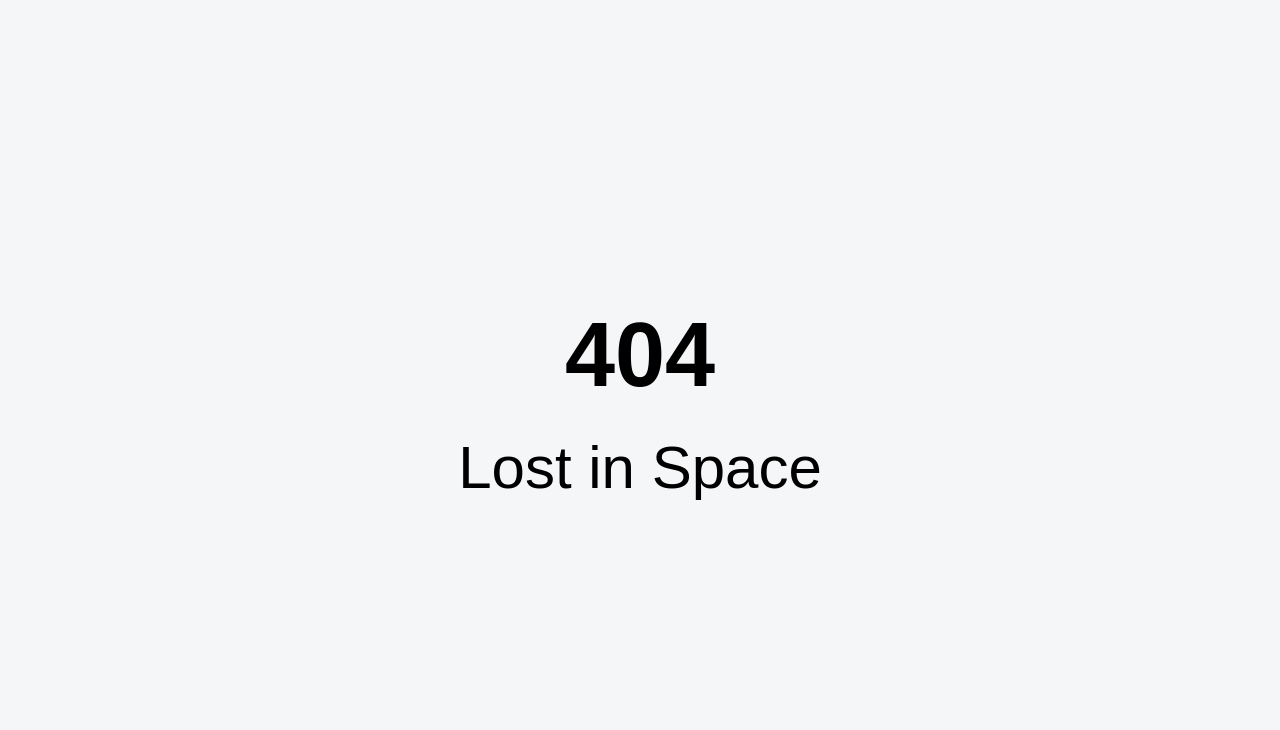
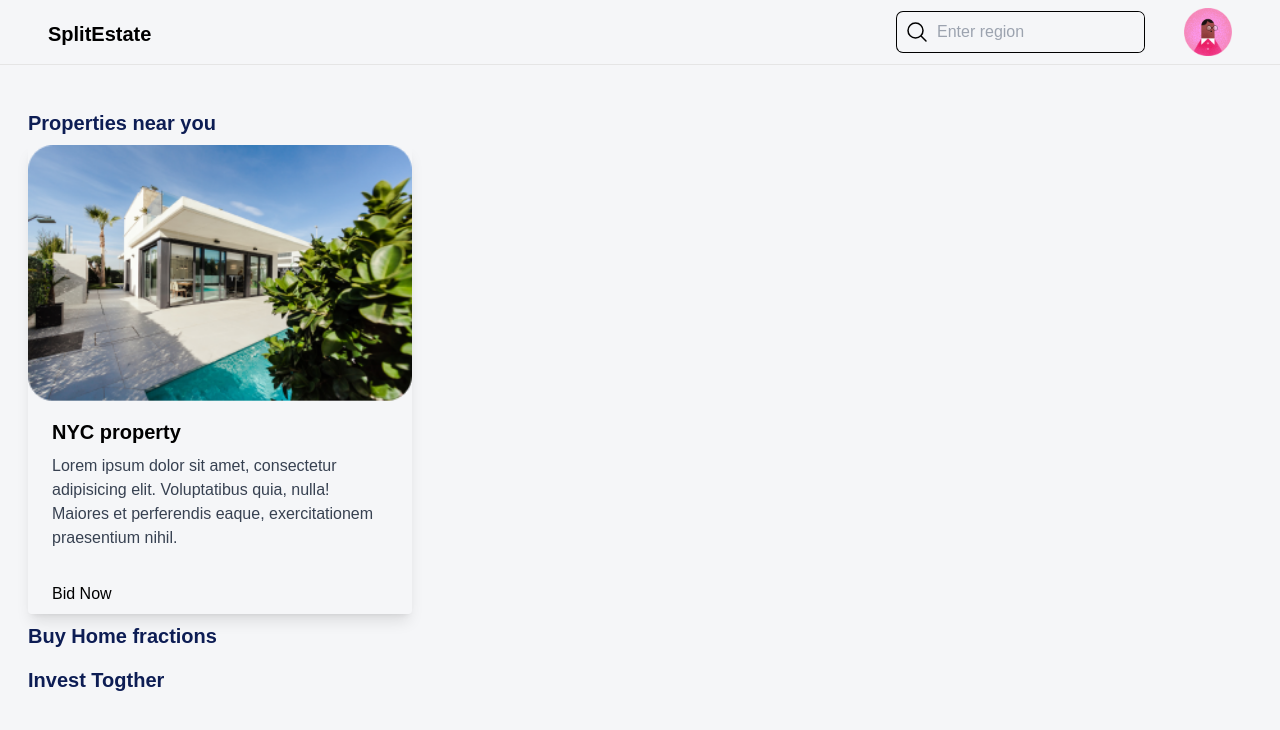
Before and after one commit to PropertyList/frontend, a React (Create React App) app: page /properties in a window 1280 px wide. Before the commit this address had no page. Shown: the top 730 px of the page. Built offline with nearby package versions, Linux system fonts and the light colour scheme.

Commit message:
:rocket: Added all properties page

```diff
--- a/public/index.html
+++ b/public/index.html
@@ -10,34 +10,11 @@
       content="Web site created using create-react-app"
     />
     <link rel="apple-touch-icon" href="%PUBLIC_URL%/logo192.png" />
-    <!--
-      manifest.json provides metadata used when your web app is installed on a
-      user's mobile device or desktop. See https://developers.google.com/web/fundamentals/web-app-manifest/
-    -->
     <link rel="manifest" href="%PUBLIC_URL%/manifest.json" />
-    <!--
-      Notice the use of %PUBLIC_URL% in the tags above.
-      It will be replaced with the URL of the `public` folder during the build.
-      Only files inside the `public` folder can be referenced from the HTML.
-
-      Unlike "/favicon.ico" or "favicon.ico", "%PUBLIC_URL%/favicon.ico" will
-      work correctly both with client-side routing and a non-root public URL.
-      Learn how to configure a non-root public URL by running `npm run build`.
-    -->
-    <title>React App</title>
+    <title>Splitestate</title>
   </head>
   <body>
     <noscript>You need to enable JavaScript to run this app.</noscript>
     <div id="root"></div>
-    <!--
-      This HTML file is a template.
-      If you open it directly in the browser, you will see an empty page.
-
-      You can add webfonts, meta tags, or analytics to this file.
-      The build step will place the bundled scripts into the <body> tag.
-
-      To begin the development, run `npm start` or `yarn start`.
-      To create a production bundle, use `npm run build` or `yarn build`.
-    -->
   </body>
 </html>
--- /dev/null
+++ b/src/components/PropertyCard.jsx
@@ -0,0 +1,24 @@
+import React from "react";
+
+const PropertyCard = (props) => {
+  return (
+    <div>
+      <div className="max-w-sm rounded overflow-hidden shadow-lg">
+        <img className="w-full" src={props.img} alt="card-img" />
+        <div className="px-6 py-4">
+          <div className="font-bold text-xl mb-2">{props.name}</div>
+          <p className="text-gray-700 text-base">
+            Lorem ipsum dolor sit amet, consectetur adipisicing elit.
+            Voluptatibus quia, nulla! Maiores et perferendis eaque,
+            exercitationem praesentium nihil.
+          </p>
+        </div>
+        <div className="px-6 pt-4 pb-2">
+          <button>Bid Now</button>
+        </div>
+      </div>
+    </div>
+  );
+};
+
+export default PropertyCard;
--- /dev/null
+++ b/src/components/PropertyHeader.jsx
@@ -0,0 +1,48 @@
+import React from "react";
+const PropertyHeader = (props) => {
+  return (
+    <nav
+      className="
+    w-[100vw] flex flex-row justify-between border-b-[1px] border-[#E5E5E5] p-2"
+    >
+      <div>
+        <h2 className="text-xl font-semibold mx-10 my-auto mt-3">
+          SplitEstate
+        </h2>
+      </div>
+      <div>
+        <div className="flex flex-row">
+          <div className="flex flex-row justify-start bg-[#f5f6f8] ring-1 ring-black rounded-md my-1">
+            <svg
+              xmlns="http://www.w3.org/2000/svg"
+              fill="none"
+              viewBox="0 0 24 24"
+              strokeWidth={1.5}
+              stroke="currentColor"
+              className="w-6 h-6 my-auto mx-2 "
+            >
+              <path
+                strokeLinecap="round"
+                strokeLinejoin="round"
+                d="M21 21l-5.197-5.197m0 0A7.5 7.5 0 105.196 5.196a7.5 7.5 0 0010.607 10.607z"
+              />
+            </svg>
+
+            <input
+              type="text"
+              placeholder="Enter region"
+              className="bg-[#f5f6f8] rounded-md outline-none"
+            />
+          </div>
+          <img
+            src={props.img}
+            alt="profile-pic"
+            className="w-12 h-12 cursor-pointer mx-10"
+          />
+        </div>
+      </div>
+    </nav>
+  );
+};
+
+export default PropertyHeader;
--- a/src/components/SellerHeader.jsx
+++ b/src/components/SellerHeader.jsx
@@ -7,7 +7,7 @@ const SellerHeader = (props) => {
     >
       <div>
         <h2 className="text-xl font-semibold mx-10 my-auto mt-3">
-          BuyFraction
+          SplitEstate
         </h2>
       </div>
       <div>
--- /dev/null
+++ b/src/pages/AllProperties.jsx
@@ -0,0 +1,26 @@
+import React from "react";
+import Header from "../components/PropertyHeader";
+import User from "../assets/user2.png";
+import Cards from "../components/PropertyCard";
+import H1 from "../assets/house/1.png";
+const AllProperties = () => {
+  return (
+    <div>
+      <Header img={User} />
+      <div className="flex flex-col p-7">
+        <h2 className="text-xl font-semibold text-[#0D1D54] mt-4 mb-2 ">
+          Properties near you
+        </h2>
+        <Cards img={H1} name="NYC property" />
+        <h2 className="text-xl font-semibold text-[#0D1D54] my-2">
+          Buy Home fractions
+        </h2>
+        <h2 className="text-xl font-semibold text-[#0D1D54] my-2">
+          Invest Togther
+        </h2>
+      </div>
+    </div>
+  );
+};
+
+export default AllProperties;
--- a/src/pages/Index.jsx
+++ b/src/pages/Index.jsx
@@ -8,6 +8,7 @@ import NotFound from "./404";
 import BuyOptions from "./BuyOptions";
 import Seller from "./Seller";
 import ListProperty from "./ListProperty";
+import AllProperties from "./AllProperties";
 const Index = () => {
   return (
     <BrowserRouter>
@@ -21,6 +22,7 @@ const Index = () => {
         <Route path="/seller" element={<Seller />} />
         <Route path="/list" element={<ListProperty />} />
         <Route path="/buyoptions" element={<BuyOptions />} />
+        <Route path="/properties" element={<AllProperties />} />
       </Routes>
     </BrowserRouter>
   );
```
Also changed, not shown: src/assets/user2.png (added).
